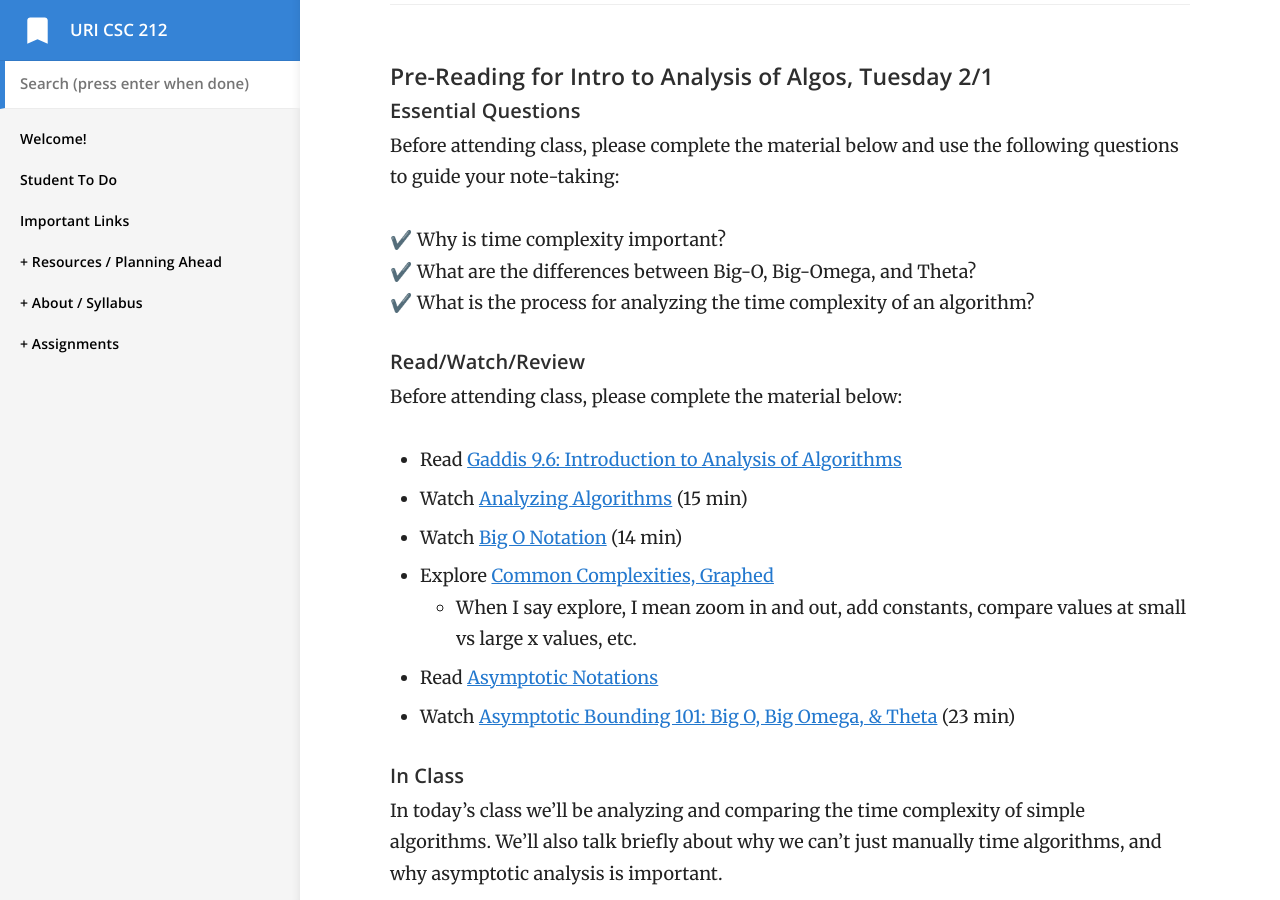
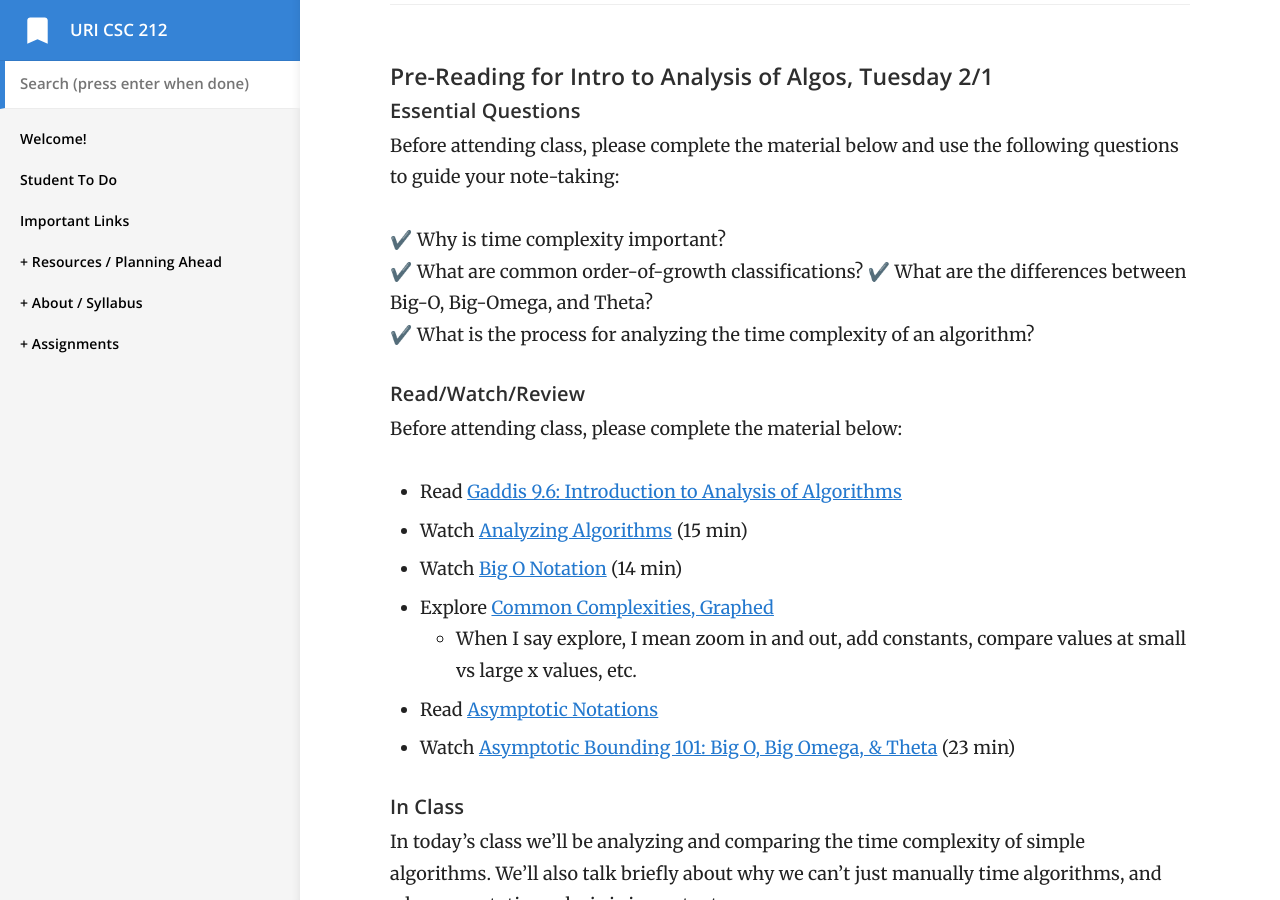
Before and after one commit to vcc-csc212/sp21-archive, a Jekyll site: the page built from _docs/weekly/wk2.md, in a window 1280 px wide and 900 px high, scrolled down 378 px. Built offline with Jekyll 4.4.1, drawn with Linux system fonts in a browser that asks for light colours.

Commit message:
add tues eq

```diff
--- a/_docs/weekly/wk2.md
+++ b/_docs/weekly/wk2.md
@@ -16,6 +16,7 @@ permalink: /wk2/
 Before attending class, please complete the material below and use the following questions to guide your note-taking:
 <br>
 ✔️ Why is time complexity important?
+✔️ What are common order-of-growth classifications?
 ✔️ What are the differences between Big-O, Big-Omega, and Theta?
 ✔️ What is the process for analyzing the time complexity of an algorithm?
 
```
